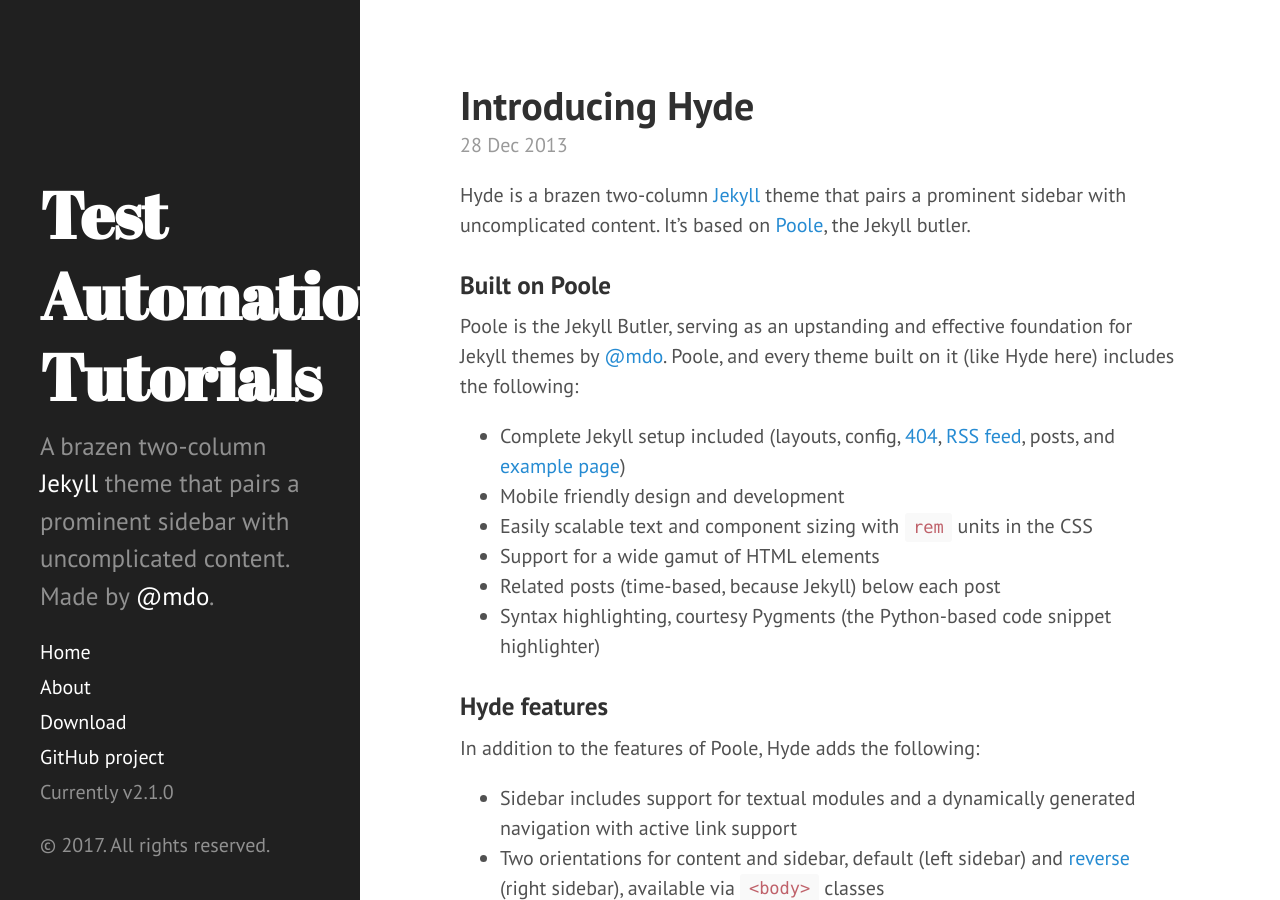
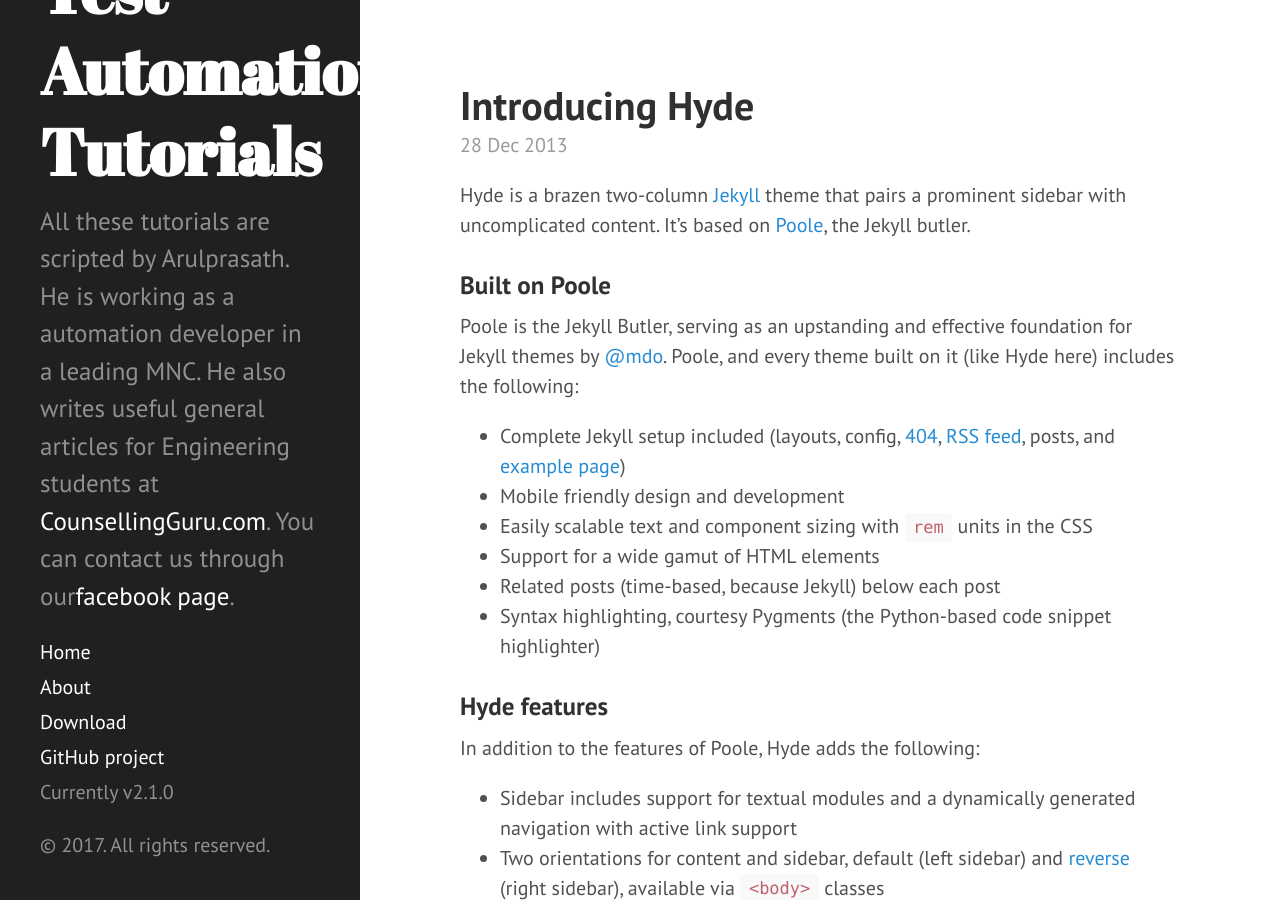
Before and after one commit to Arulprasath36/Arulprasath36.github.io, a Jekyll site: the page built from index.html, in a window 1280 px wide and 900 px high. Built offline with Jekyll 4.4.1, drawn with Linux system fonts in a browser that asks for light colours; Markdown is read by kramdown in place of the engine named in the settings; the list of posts is cut into pages by our own code.

Commit message:
updated Author details

```diff
--- a/_config.yml
+++ b/_config.yml
@@ -9,7 +9,8 @@
 # Setup
 title:            Test Automation Tutorials
 tagline:          'learning simplified'
-description:      'A brazen two-column <a href="http://jekyllrb.com" target="_blank">Jekyll</a> theme that pairs a prominent sidebar with uncomplicated content. Made by <a href="https://twitter.com/mdo" target="_blank">@mdo</a>.'
+description:      'All these tutorials are scripted by Arulprasath. He is working as a automation developer in a leading MNC.
+He also writes useful general articles for Engineering students at <a href="http://www.counsellingguru.com" target="_blank">CounsellingGuru.com</a>. You can contact us through our<a href="https://www.facebook.com/counsellingguruteam/" target="_blank">facebook page</a>.'
 url:              http://hyde.getpoole.com
 baseurl:          /
 
```
